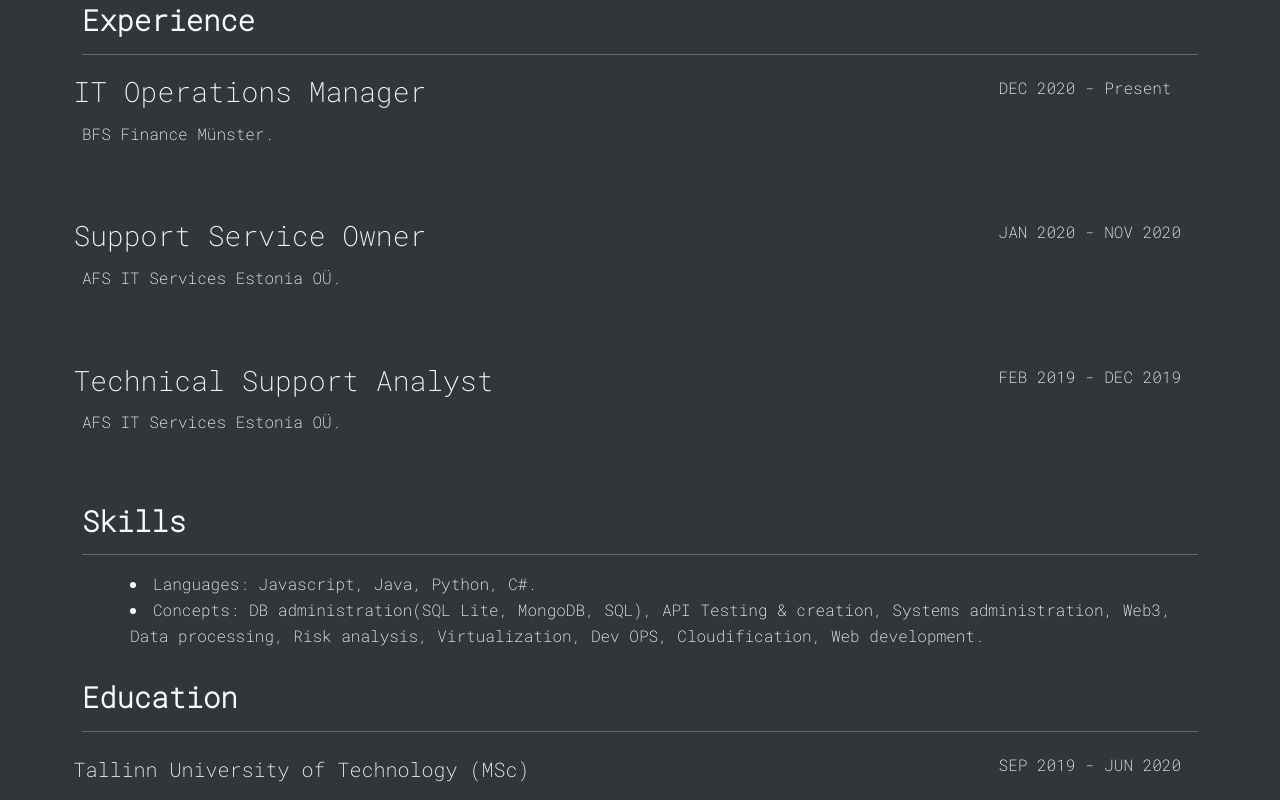
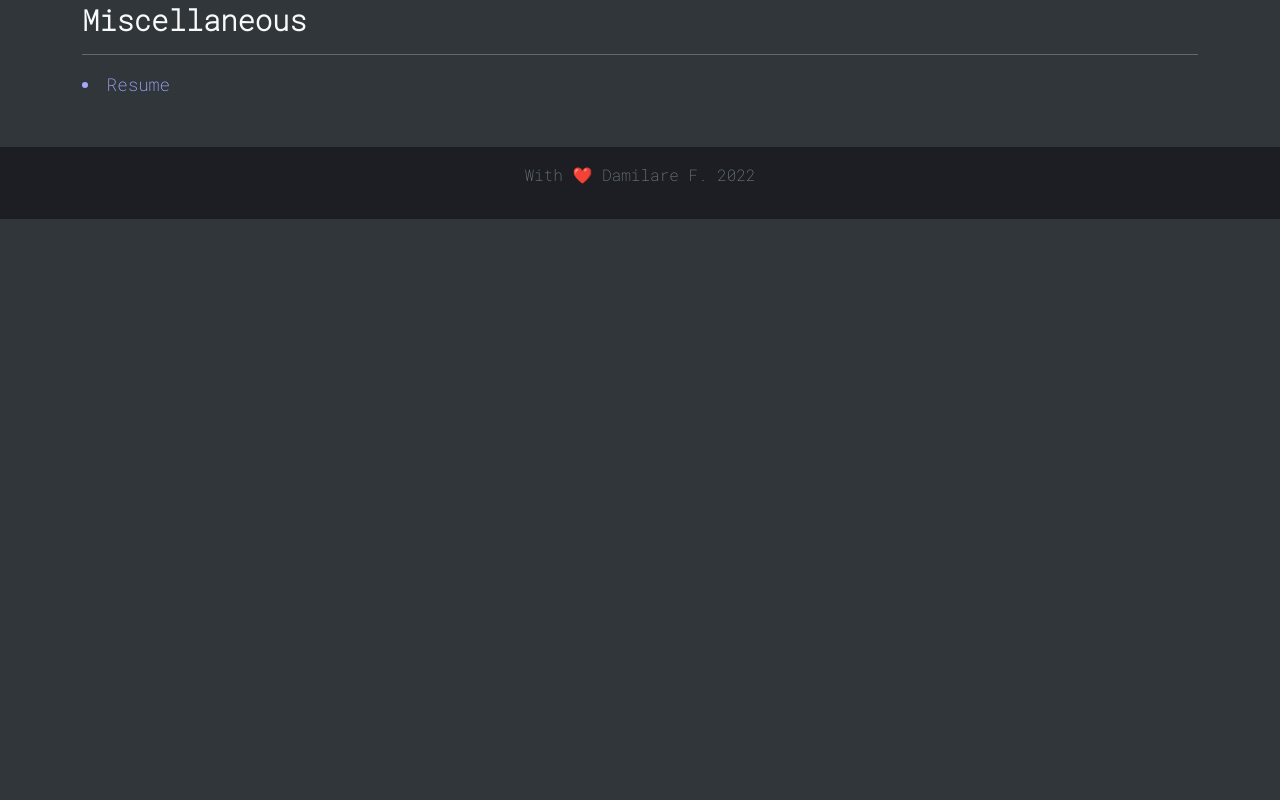
Before and after one commit to fodare/damilare-me, a React (Create React App) app: page /about in a window 1280 px wide. Shown: the part 900-1700 px from the top of the page. After the commit the page ends 1119 px from the top, so only its background shows below. Built offline with nearby package versions, Linux system fonts and the light colour scheme.

Commit message:
Remove education, skills, experience from about page and style miscellaneous link on acout page

```diff
--- a/public/assests/styling/style.css
+++ b/public/assests/styling/style.css
@@ -374,7 +374,8 @@
 
 .miscellaneous li a{
     color: #a4a9ff;
-    font-size:1.3rem;
+    font-size:1.1rem;
+    text-decoration: none;
 }
 
 /* Page not found */
--- a/src/views/About.jsx
+++ b/src/views/About.jsx
@@ -49,82 +49,14 @@
                </span>
             </div>
 
-            <div className="experience">
-               <span>
-                  <h4>
-                     Experience <hr />
-                  </h4>
-               </span>
-
-               <div className="experice-div">
-                  <div className="experience-heading">
-                     <h3>IT Operations Manager</h3>
-                     <p>DEC 2020 - Present</p>
-                  </div>
-
-                  <span className="company-name">
-                     <p>BFS Finance Münster.</p>
-                  </span>
-               </div>
-
-               <div className="experice-div">
-                  <div className="experience-heading">
-                     <h3>Support Service Owner</h3>
-                     <p>JAN 2020 - NOV 2020</p>
-                  </div>
-
-                  <span className="company-name">
-                     <p>AFS IT Services Estonia OÜ.</p>
-                  </span>
-               </div>
-
-               <div className="experice-div">
-                  <div className="experience-heading">
-                     <h3>Technical Support Analyst</h3>
-                     <p>FEB 2019 - DEC 2019</p>
-                  </div>
-
-                  <span className="company-name">
-                     <p>AFS IT Services Estonia OÜ.</p>
-                  </span>
-               </div>
-            </div>
-
-            <div className="skills">
-               <h4>
-                  Skills <hr />
-               </h4>
-               <span>
-                  <li>Languages: Javascript, Java, Python, C#.</li>
-                  <li>
-                     Concepts: DB administration(SQL Lite, MongoDB, SQL), API
-                     Testing & creation, Systems administration, Web3, Data
-                     processing, Risk analysis, Virtualization, Dev OPS,
-                     Cloudification, Web development.
-                  </li>
-               </span>
-            </div>
-
-            <div className="education">
-               <h4>
-                  Education <hr />
-               </h4>
-               <div className="experience-heading">
-                  <h5>Tallinn University of Technology (MSc)</h5>
-                  <p>SEP 2019 - JUN 2020</p>
-               </div>
-               <div className="experience-heading">
-                  <h5>Bangalore University(BSc)</h5>
-                  <p>SEP 2014 - JUN 2017</p>
-               </div>
-            </div>
-
             <div className="miscellaneous">
                <h4>
                   Miscellaneous <hr />
                </h4>
                <li>
-                  <a href="/about/resume">Resume</a>
+                  <a className="miscellaneous-link" href="/about/resume">
+                     Resume
+                  </a>
                </li>
             </div>
          </div>
```
